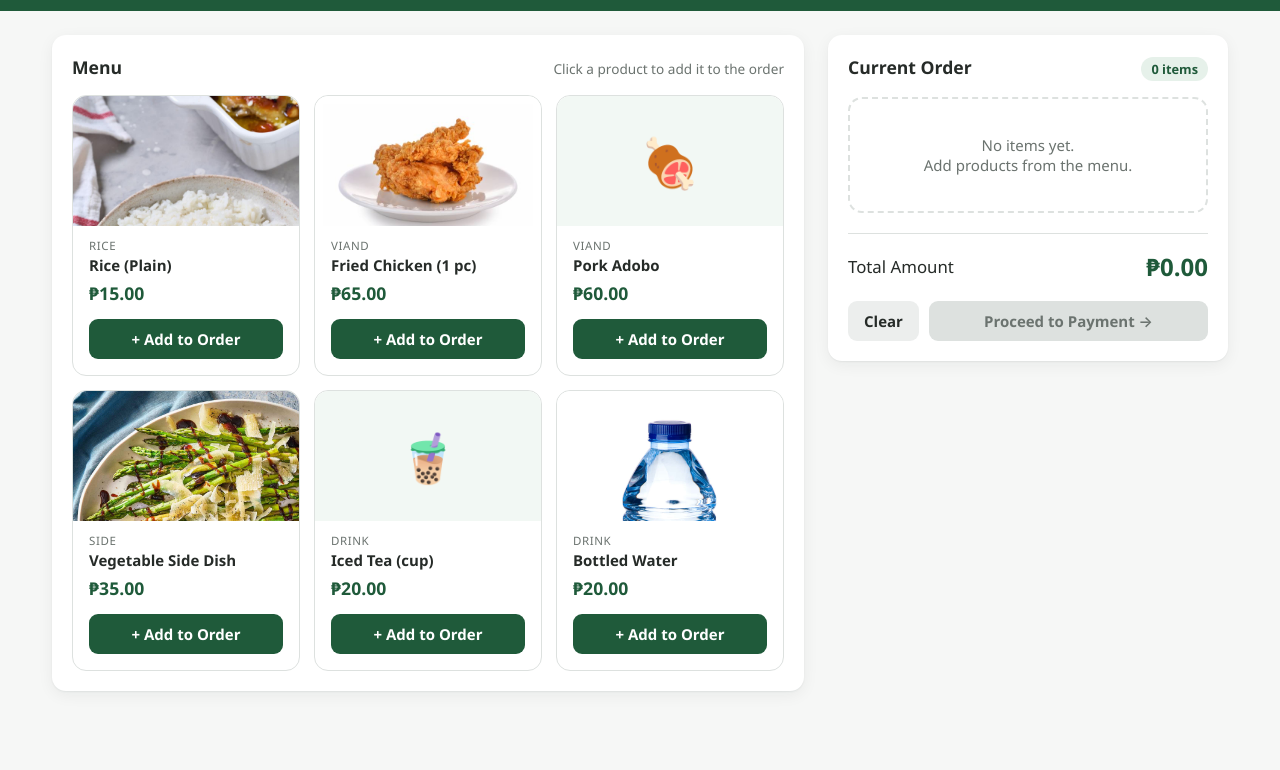
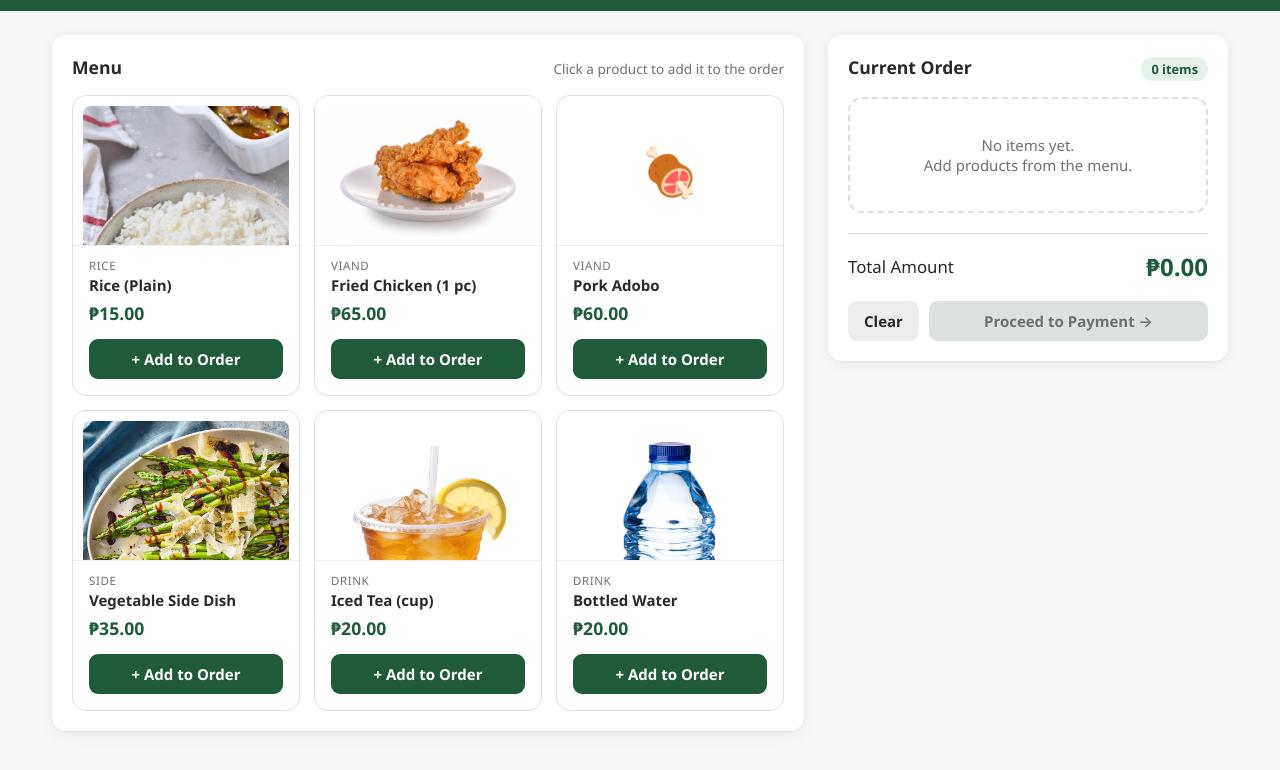
Before and after one commit to ekang04/Campus-Cafeteria-POS-, a plain HTML site: page index.html in a window 1280 px wide. Shown: the part 64-834 px from the top of the page. Before the commit the page ends 803 px from the top, so only its background shows below. Drawn offline with Linux system fonts and the light colour scheme.

Commit message:
Update product photos and center them in the menu cards
Replace the photos with the new set (adds Iced Tea) and show each photo
whole and centered (object-fit: contain) so the product is fully visible.

Co-Authored-By: Claude Opus 5.5 <noreply@anthropic.com>

```diff
--- a/css/style.css
+++ b/css/style.css
@@ -96,14 +96,22 @@ h2 { font-size: 1.1rem; }
 .product:hover { border-color: var(--green-600); box-shadow: var(--shadow); transform: translateY(-2px); }
 .product-thumb {
   display: grid; place-items: center;
-  height: 130px;
+  height: 150px;
   margin: -16px -16px 12px;            /* stretch to the card edges */
+  padding: 10px;
   border-radius: var(--radius) var(--radius) 0 0;
-  background: var(--green-50);
+  background: var(--white);
+  border-bottom: 1px solid var(--gray-100);
   overflow: hidden;
 }
-.product-thumb img { width: 100%; height: 100%; object-fit: cover; transition: transform .3s; }
-.product-thumb img.fit-contain { object-fit: contain; padding: 8px; background: var(--white); }
+/* "contain" + centered: the whole product is always visible, never cropped */
+.product-thumb img {
+  width: 100%; height: 100%;
+  object-fit: contain;
+  object-position: center;
+  border-radius: 8px;
+  transition: transform .3s;
+}
 .product:hover .product-thumb img { transform: scale(1.05); }
 .product-icon { font-size: 3rem; }
 .product-cat { font-size: .72rem; text-transform: uppercase; letter-spacing: .6px; color: var(--gray-500); }
--- a/js/app.js
+++ b/js/app.js
@@ -221,7 +221,7 @@ function renderProducts() {
     <div class="product" style="--i:${index}">
       <div class="product-thumb">
         ${p.image
-          ? `<img src="${p.image}" alt="${p.name}" class="${p.fit === "contain" ? "fit-contain" : ""}">`
+          ? `<img src="${p.image}" alt="${p.name}">`
           : `<span class="product-icon">${p.icon}</span>`}
       </div>
       <span class="product-cat">${p.category}</span>
--- a/js/products.js
+++ b/js/products.js
@@ -1,12 +1,11 @@
 // Hard-coded cafeteria menu (Scenario 1 — Campus Cafeteria POS).
 // Prices are in Philippine pesos.
 // "image" is optional — products without one show their emoji icon instead.
-// "fit: contain" shows the whole photo (for photos on a white background).
 const PRODUCTS = [
   { id: 1, name: "Rice (Plain)",         price: 15.00, category: "Rice",  icon: "🍚", image: "assets/images/rice.jpg" },
-  { id: 2, name: "Fried Chicken (1 pc)", price: 65.00, category: "Viand", icon: "🍗", image: "assets/images/fried-chicken.jpg", fit: "contain" },
+  { id: 2, name: "Fried Chicken (1 pc)", price: 65.00, category: "Viand", icon: "🍗", image: "assets/images/fried-chicken.jpg" },
   { id: 3, name: "Pork Adobo",           price: 60.00, category: "Viand", icon: "🍖" },
   { id: 4, name: "Vegetable Side Dish",  price: 35.00, category: "Side",  icon: "🥗", image: "assets/images/vegetable-side-dish.jpg" },
-  { id: 5, name: "Iced Tea (cup)",       price: 20.00, category: "Drink", icon: "🧋" },
-  { id: 6, name: "Bottled Water",        price: 20.00, category: "Drink", icon: "💧", image: "assets/images/bottled-water.jpg", fit: "contain" }
+  { id: 5, name: "Iced Tea (cup)",       price: 20.00, category: "Drink", icon: "🧋", image: "assets/images/iced-tea.jpg" },
+  { id: 6, name: "Bottled Water",        price: 20.00, category: "Drink", icon: "💧", image: "assets/images/bottled-water.jpg" }
 ];
```
Also changed, not shown: assets/images/iced-tea.jpg (added).
